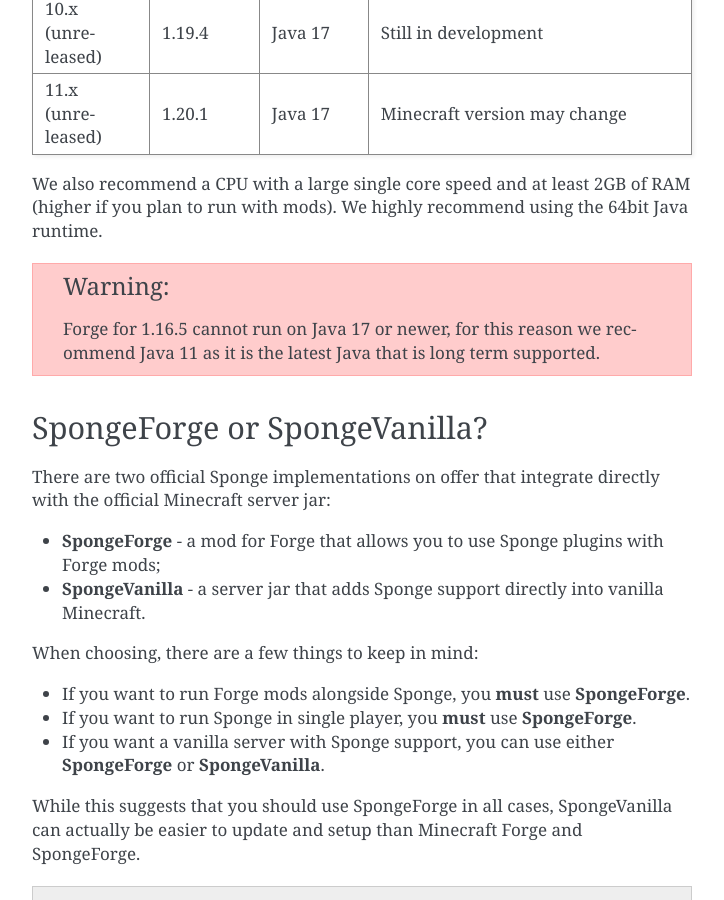
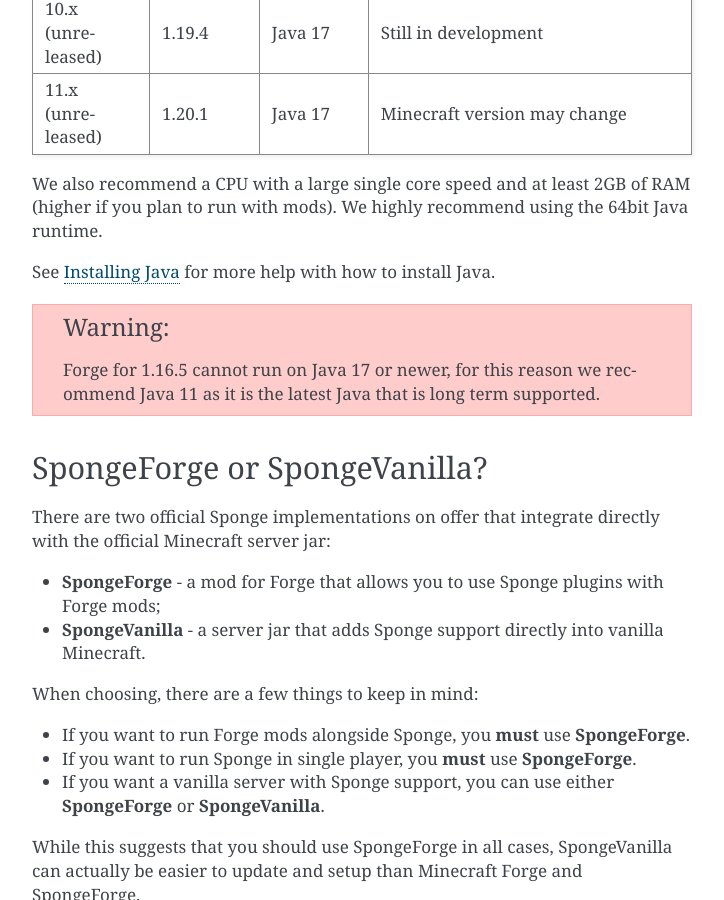
Before and after one commit to SpongePowered/SpongeDocs, a Sphinx documentation site: the page built from source/server/quickstart.rst, in a window 1280 px wide and 900 px high, scrolled down 898 px. Shown: the whole window, without its empty margins (388-1112 px from the left). Built offline with Sphinx 7.4.7, drawn with Linux system fonts in a browser that asks for light colours.

Commit message:
Readded message without 8

```diff
--- a/source/server/quickstart.rst
+++ b/source/server/quickstart.rst
@@ -53,6 +53,8 @@
 
 We also recommend a CPU with a large single core speed and at least 2GB of RAM (higher if you plan to run with mods).
 We highly recommend using the 64bit Java runtime.
+
+See :doc:`getting-started/jre` for more help with how to install Java.
 
 .. warning::
 
```
